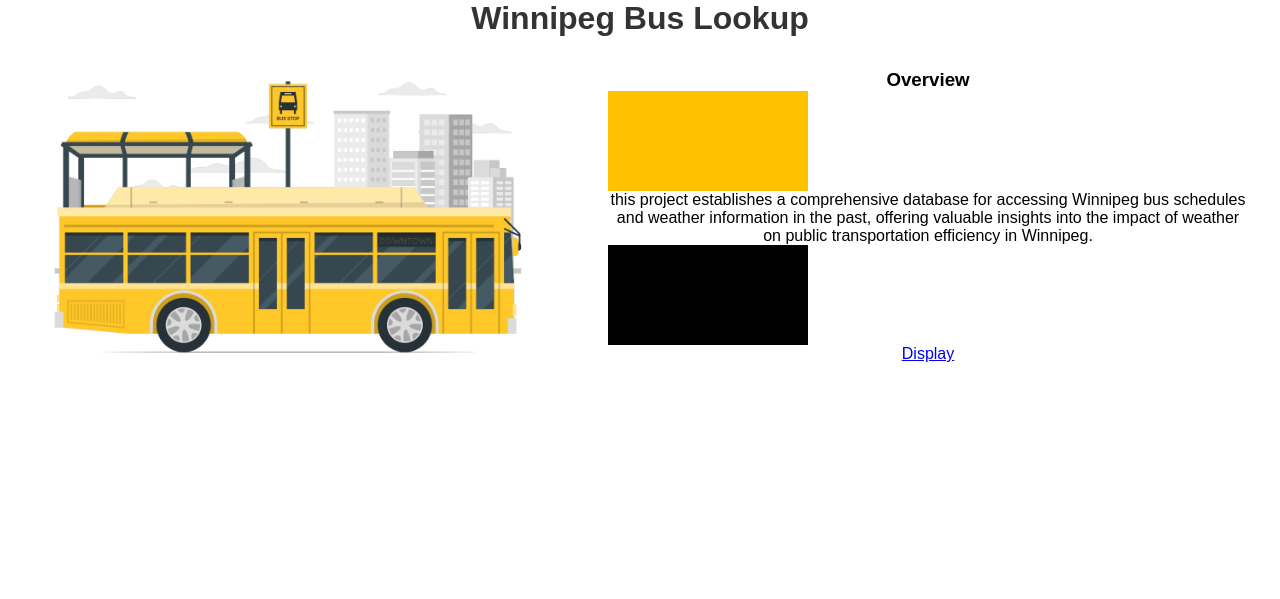
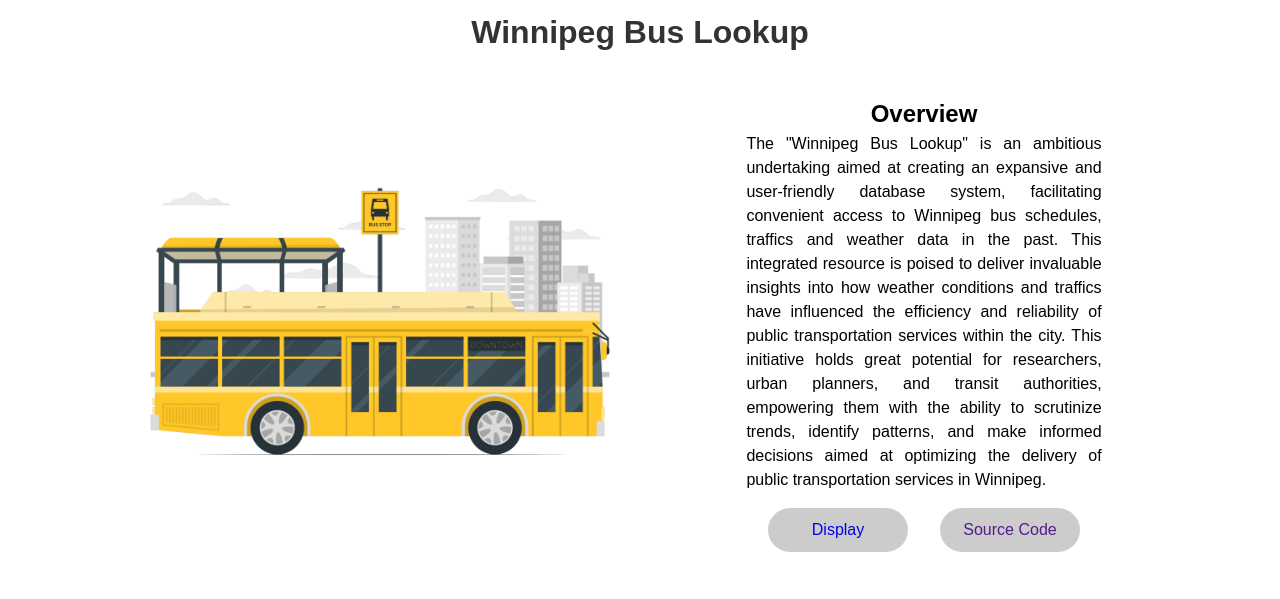
Before and after one commit to nateng98/Winnipeg-Bus-Lookup, a Flask app: page / in a window 1280 px wide. Shown: the top 599 px of the page. Run offline with Flask 3, Linux system fonts and the light colour scheme.

Commit message:
Worked on homepage

```diff
--- a/static/css/style.css
+++ b/static/css/style.css
@@ -7,7 +7,9 @@
   font-family: Arial, sans-serif;
   /* background-color: #ceaeae; */
   margin: 0;
-  padding: 0;
+  padding: 0 1.5rem 0 1.5rem;
+  line-height: 1.5;
+  z-index: 1;
 }
 
 body {
@@ -19,36 +21,61 @@ h1 {
 }
 
 /*============== Home Page ==============*/
+#header {
+  margin: 0.5rem;
+}
+
 .container {
   display: flex;
   justify-content: space-between;
 }
 
 .left-div {
-  flex-basis: 40%;
+  flex-basis: 50%;
   padding: 2rem;
 }
 
 .left-div img {
   width: 100%;
+  padding-top: 5rem;
 }
 
 .right-div {
   flex-basis: 50%;
   padding: 2rem;
+  display: flex;
+  justify-content: center;
+  align-items: center;
+  flex-direction: column;
+}
+
+.overview {
+  width: 80%;
+  height: auto;
+  text-align: justify;
+}
+
+.link {
+  display: flex;
+  justify-content: center;
+  align-items: center;
+  flex-direction: row;
+  text-align: center;
+}
+
+.link a {
+  width: 120px;
+  margin: 1rem;
+  padding: 10px;
+  border-radius: 100px 100px;
+  background-color: #ccc;
+  text-decoration: none;
 }
 
 .text_background {
-  width: 200px;
-  height: 100px;
-}
-
-.text_background:nth-of-type(1) {
+  width: 100%;
+  height: 100%;
   background-color: var(--yellow);
-}
-
-.text_background:nth-of-type(3) {
-  background-color: black;
 }
 
 /*============== Displaying SQL tables ==============*/
--- a/templates/index.html
+++ b/templates/index.html
@@ -11,7 +11,7 @@
   </head>
   <body>
     {# Header #}
-    <header>
+    <header id="header">
       <h1>Winnipeg Bus Lookup</h1>
       <nav>
       </nav>
@@ -23,17 +23,26 @@
         <img src="{{ url_for('static', filename='img/bus.png') }}" alt="Bus">
       </div>
       <div class="right-div">
-        <h3>Overview</h3>
-        <div class="text_background"></div>
-        <div>
-          <p>this project establishes a comprehensive database for accessing Winnipeg
-          bus schedules and weather information in the past, offering valuable insights
-          into the impact of weather on public transportation efficiency in Winnipeg.</p>
+        <h2>Overview</h2>
+        <div id="textBg1" class="text_background"></div>
+        <div id="textDiv" class="overview">
+          <p>The "Winnipeg Bus Lookup" is an ambitious undertaking aimed at creating
+          an expansive and user-friendly database system, facilitating convenient access
+          to Winnipeg bus schedules, traffics and weather data in the past. This integrated
+          resource is poised to deliver invaluable insights into how weather conditions
+          and traffics have influenced the efficiency and reliability of public transportation
+          services within the city. This initiative holds great potential for researchers,
+          urban planners, and transit authorities, empowering them with the ability to
+          scrutinize trends, identify patterns, and make informed decisions aimed at
+          optimizing the delivery of public transportation services in Winnipeg.</p>
+          <div class="link">
+            <a href="{{ url_for('display_table', filename='display.html') }}">Display</a>
+            <a href="">Source Code</a>
+          </div>
         </div>
-        <div class="text_background"></div>
-        <a href="{{ url_for('display_table', filename='display.html') }}">Display</a>
       </div>
     </div>
     {# End Main #}
+    {# <script src="/static/js/script.js"></script> #}
   </body>
 </html>
```
Also changed, not shown: static/js/script.js (+0 -11 lines), README.md.
